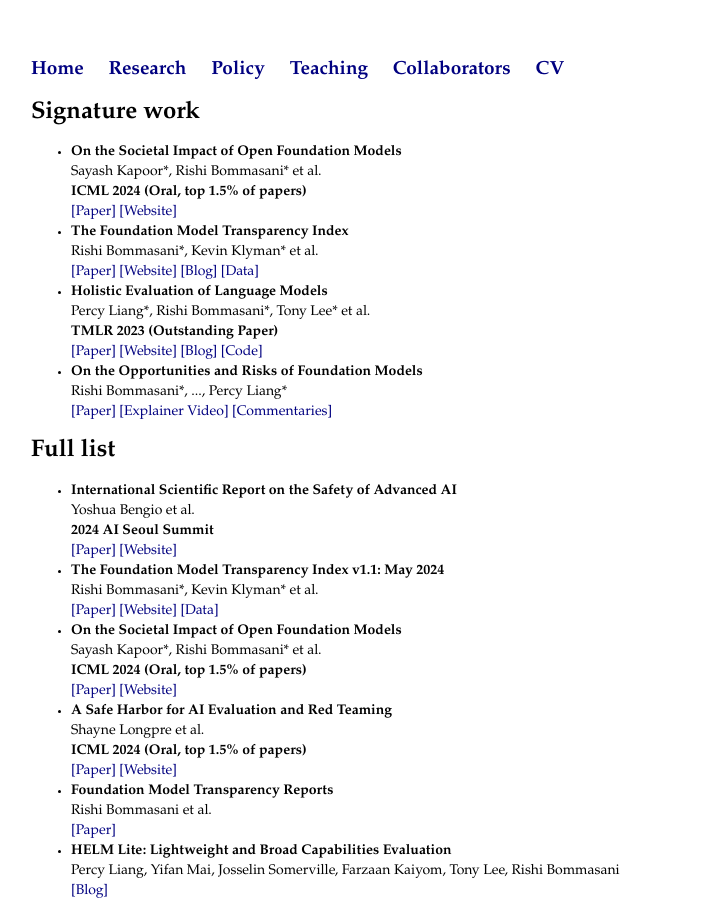
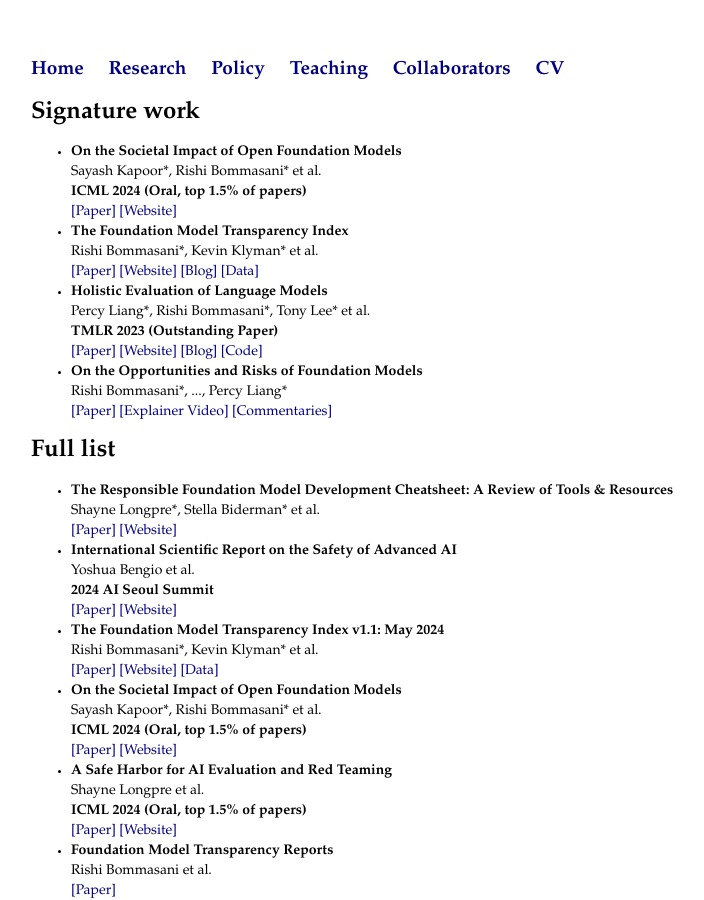
Before and after one commit to rishibommasani/rishibommasani.github.io, a Jekyll site: the page built from papers/index.html, in a window 1280 px wide and 900 px high. Shown: the whole window, without its empty margins (161-865 px from the left). Built offline with Jekyll 4.4.1, drawn with Linux system fonts in a browser that asks for light colours.

Commit message:
Update index.html

```diff
--- a/papers/index.html
+++ b/papers/index.html
@@ -29,6 +29,11 @@
 
 	<h1>Full list</h1>
 	<ul>
+
+	<li><b> The Responsible Foundation Model Development Cheatsheet: A Review of Tools & Resources </b>
+		<br> Shayne Longpre*, Stella Biderman* et al.
+		<br> <a href="https://arxiv.org/abs/2406.16746">[Paper]</a> <a href="https://fmcheatsheet.org/">[Website]</a>
+	</li>
 
 	<li><b> International Scientific Report on the Safety of Advanced AI </b>
 		<br> Yoshua Bengio et al.
```
